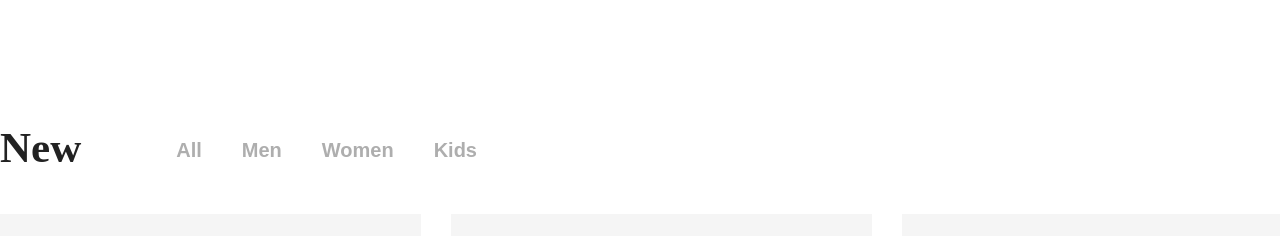
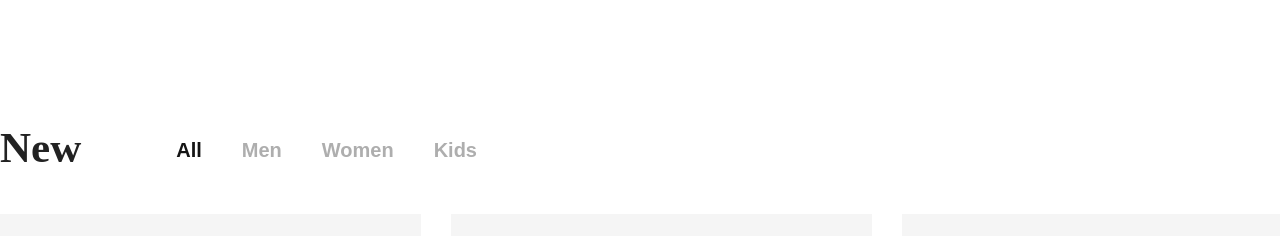
Before and after one commit to Jaehyun-github/newbalanceShop, a React (Create React App) app: page / in a window 1280 px wide. Shown: the part 3859-4095 px from the top of the page. Built offline with nearby package versions, Linux system fonts and the light colour scheme.

Commit message:
NewBalanceShop

```diff
--- a/src/App.css
+++ b/src/App.css
@@ -429,17 +429,22 @@ a{
   display: flex;
 }
 
-.row4 li a{
+.row4 li{
   font-size: 20px;
   font-family: sans-serif;
   font-weight: bold;
   line-height: 25px;
   color: #aeaeae;
   margin-left: 40px;
+  cursor: pointer;
 }
 
-.row4 li a:active{
+.row4 li:active{
   color: #141414;
+}
+
+.active{
+  color: #141414 !important;
 }
 
 .row4 .swiper-container{
--- a/src/Container.js
+++ b/src/Container.js
@@ -48,7 +48,6 @@ function Container(){
         banner.push(res["data"][i]["url"]);
         title.push(res["data"][i]["title"]);
         content.push(res["data"][i]["content"]);
-
       }
 
       for (let i = 0; i < res["data2"].length; i++){
@@ -81,7 +80,7 @@ function Container(){
                     loop>
               {[1, 2, 3].map((a, i) => {
                 return <SwiperSlide key={a}>
-                  <img src={process.env.PUBLIC_URL + banner[i]} alt="banner" />
+                  <img src={process.env.PUBLIC_URL + banner[i]} alt="banner"/>
                   <p className="title">{title[i]}</p>
                   <p className="content">{content[i]}</p>
                 </SwiperSlide>
@@ -115,10 +114,10 @@ function Container(){
           <div className="title_box">
             <h3>New</h3>
             <ul>
-              <li><a href="#">All</a></li>
-              <li><a href="#">Men</a></li>
-              <li><a href="#">Women</a></li>
-              <li><a href="#">Kids</a></li>
+              <li className="tab_button active">All</li>
+              <li className="tab_button">Men</li>
+              <li className="tab_button">Women</li>
+              <li className="tab_button">Kids</li>
             </ul>
           </div>
           <Swiper className="swiper-container" spaceBetween={30} slidesPerView={4}
```
